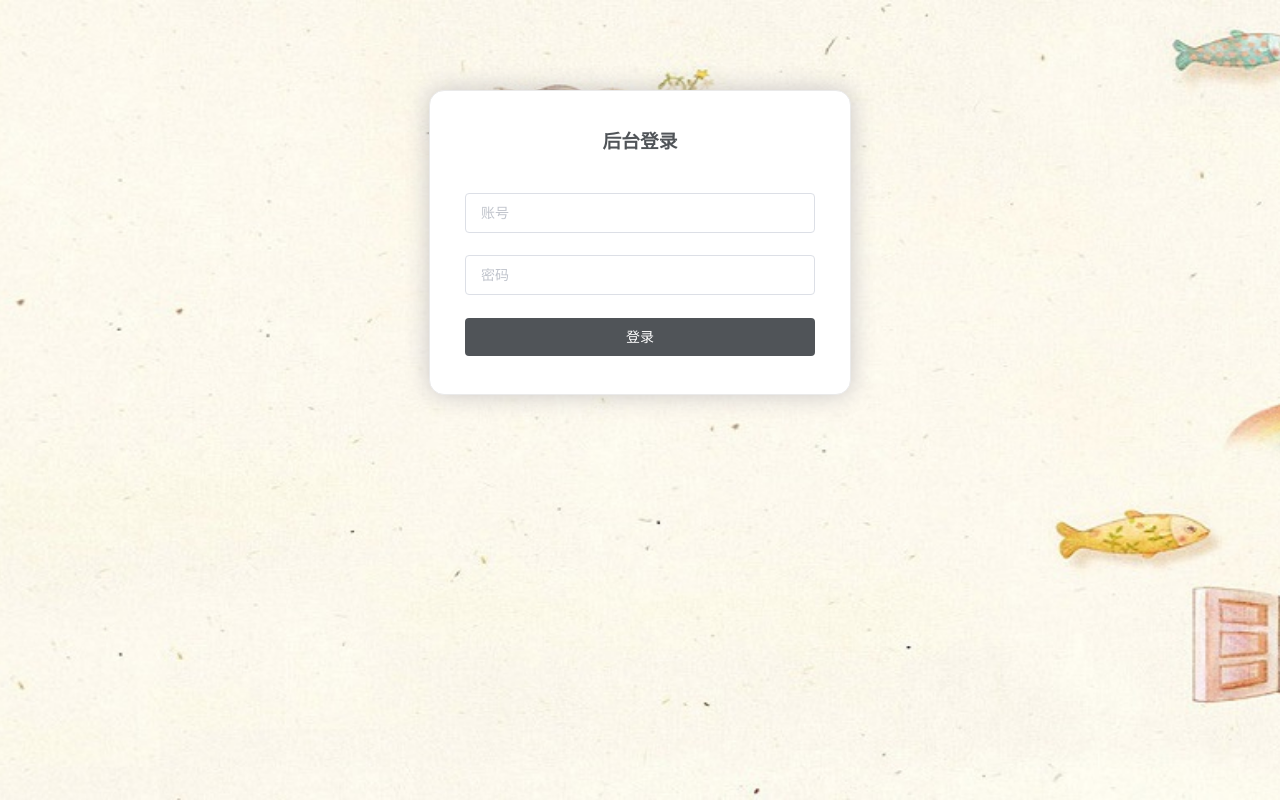
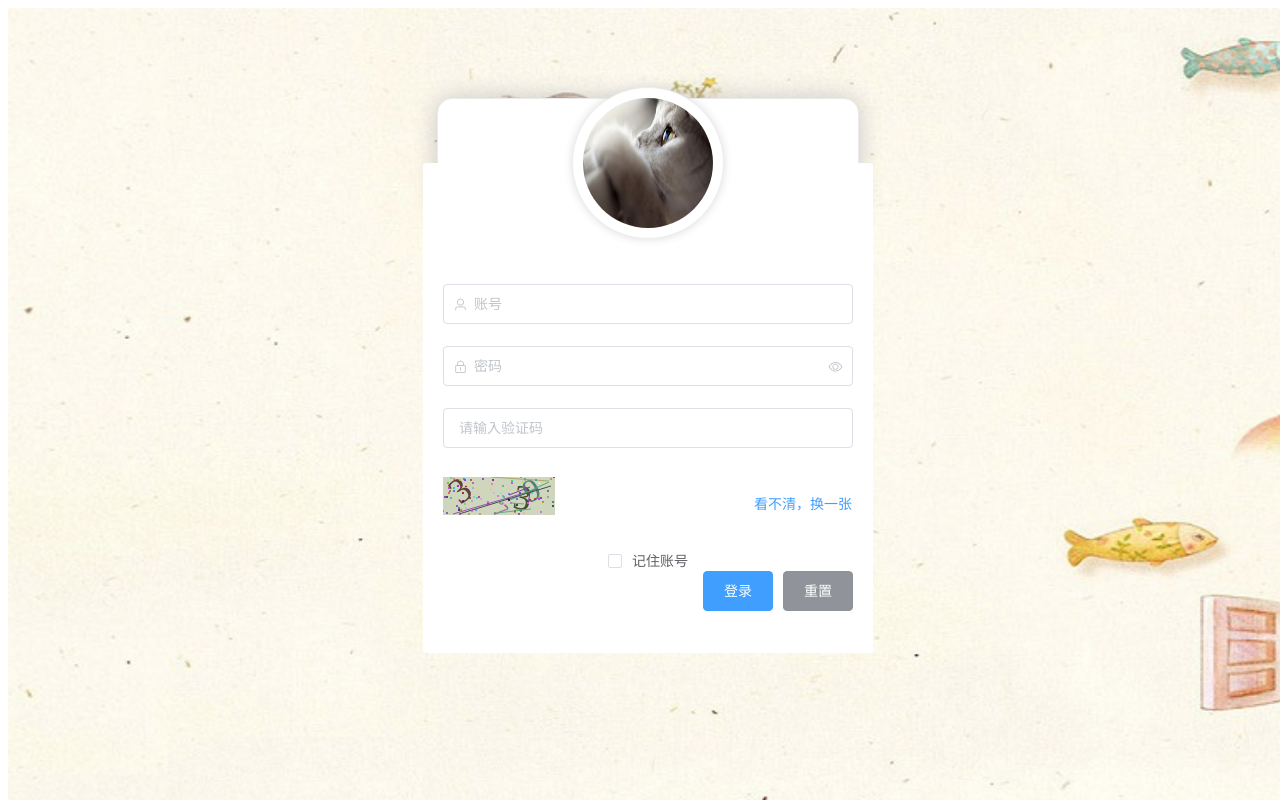
Before and after one commit to fangyanqing/maomipuzi-vue, a Vue app: page /#/login2 in a window 1280 px wide. Built offline with nearby package versions, Linux system fonts and the light colour scheme.

Commit message:
完成登录页

```diff
--- a/src/components/Login.vue
+++ b/src/components/Login.vue
@@ -3,35 +3,133 @@
   <el-form class="login-container" label-position="left"
            label-width="0px">
     <h3 class="login_title">后台登录</h3>
-    <el-form-item>
-      <el-input type="text" v-model="loginForm.adminName"
-                auto-complete="off" placeholder="账号"></el-input>
-    </el-form-item>
-    <el-form-item>
-      <el-input type="password" v-model="loginForm.password"
-                auto-complete="off" placeholder="密码"></el-input>
-    </el-form-item>
-    <el-form-item style="width: 100%">
-      <el-button type="primary" style="width: 100%;background: #505458;border: none" v-on:click="login">登录</el-button>
-    </el-form-item>
+    <div class="login_box">
+        <!-- 头像 -->
+        <div class="avatar_box">
+          <img src="../assets/login/login_tx.jpeg" alt="">
+        </div>
+      <!-- 表单 -->
+      <el-form ref="LoginFormRef" :model="loginForm" label-width="0" :rules="LoginFormRules" class="login_form">
+        <el-form-item prop="adminName">
+          <el-input v-model="loginForm.adminName" prefix-icon="el-icon-user" placeholder="账号"></el-input>
+        </el-form-item>
+
+        <el-form-item prop="password">
+          <el-input v-model="loginForm.password" :type="passwordType"
+                    auto-complete="off" prefix-icon="el-icon-lock" placeholder="密码">
+            <i class="el-icon-view el-input__icon" :style="fontstyle" slot="suffix" @click="showPassword"></i>
+          </el-input>
+        </el-form-item>
+
+        <el-form-item  prop="verifycode">
+          <!-- 注意：prop与input绑定的值一定要一致，否则验证规则中的value会报undefined，因为value即为绑定的input输入值 -->
+          <el-input v-model="loginForm.verifycode" placeholder="请输入验证码" class="identifyinput"></el-input>
+        </el-form-item>
+
+        <el-form-item>
+          <div class="identifybox">
+            <div @click="refreshCode">
+              <s-identify :identifyCode="identifyCode"></s-identify>
+            </div>
+            <el-button @click="refreshCode" type='text' class="textbtn">看不清，换一张</el-button>
+          </div>
+        </el-form-item>
+
+        <el-checkbox v-model="checked">记住账号</el-checkbox>
+
+        <el-form-item class="btns">
+          <el-button type="primary" @click="login">登录</el-button>
+          <el-button type="info" @click="resetLoginForm">重置</el-button>
+        </el-form-item>
+      </el-form>
+    </div>
   </el-form>
   </body>
 </template>
 
 <script>
-
+import SIdentify from '@/components/identify/identify.vue'
 export default {
   name: 'Login',
   data () {
+    // 验证码自定义验证规则
+    const validateVerifycode = (rule, value, callback) => {
+      if (value === '') {
+        callback(new Error('请输入验证码'))
+      } else if (value !== this.identifyCode) {
+        console.log('validateVerifycode:', value)
+        callback(new Error('验证码不正确!'))
+      } else {
+        callback()
+      }
+    }
     return {
       loginForm: {
         adminName: '',
-        password: ''
+        password: '',
+        verifycode: ''
       },
+      fontstyle: {
+      },
+      identifyCodes: '1234567890',
+      identifyCode: '',
+      checked: false,
+      LoginFormRules: {
+        adminName: [
+          { required: true, message: '请输入用户名', trigger: 'blur' }
+        ],
+        password: [
+          { required: true, message: '请输入密码', trigger: 'blur' },
+          { min: 6, max: 20, message: '密码长度为6~20位', trigger: 'blur' }
+        ],
+        verifycode: [
+          { required: true, trigger: 'blur', validator: validateVerifycode }
+        ]
+      },
+      passwordType: 'password',
       responseResult: []
     }
   },
+  /******************************************************************************/
+  components: {
+    SIdentify
+  },
+  mounted () {
+    // 验证码初始化
+    this.identifyCode = ''
+    this.makeCode(this.identifyCodes, 4)
+  },
+  /******************************************************************************/
   methods: {
+    // 通过改变input的type使密码可见
+    showPassword () {
+      this.fontstyle === '' ? (this.fontstyle = 'color: #409EFF') : (this.fontstyle = '') // 改变密码可见按钮颜色
+      this.passwordType === ''
+        ? (this.passwordType = 'password')
+        : (this.passwordType = '')
+    },
+    // 生成随机数
+    randomNum (min, max) {
+      return Math.floor(Math.random() * (max - min) + min)
+    },
+    // 切换验证码
+    refreshCode () {
+      this.identifyCode = ''
+      this.makeCode(this.identifyCodes, 4)
+    },
+    // 生成四位随机验证码
+    makeCode (o, l) {
+      for (let i = 0; i < l; i++) {
+        // eslint-disable-next-line standard/computed-property-even-spacing
+        this.identifyCode += this.identifyCodes[
+          this.randomNum(0, this.identifyCodes.length)
+        ]
+      }
+      console.log(this.identifyCode)
+    },
+    resetLoginForm () {
+      this.$refs.LoginFormRef.resetFields()
+    },
     login () {
       this.$axios
         .post('/login2', {
@@ -40,7 +138,16 @@ export default {
         })
         .then(successResponse => {
           if (successResponse.data.code === 200) {
-            this.$router.replace({path: '/index'})
+            this.$message({
+              message: '登录成功',
+              type: 'success'
+            })
+            this.$router.push({path: '/index'})
+          } else {
+            this.$message({
+              message: '登录失败，请输入正确的用户名和密码',
+              type: 'error'
+            })
           }
         })
         .catch(failResponse => {
@@ -50,7 +157,7 @@ export default {
 }
 </script>
 
-<style>
+<style scoped>
   #poster {
     background: url("../assets/login/bg.jpg") no-repeat center;
     height: 100%;
@@ -76,5 +183,50 @@ export default {
     text-align: center;
     color: #505458;
   }
+  .login_box{
+    width: 450px;
+    height: 490px;
+    background-color: #fff;
+    border-radius: 3px;
+    position: absolute;
+    left: 50%;
+    top: 50%;
+    transform: translate(-50%,-50%)
+  }
+  .avatar_box{
+    width: 130px;
+    height: 130px;
+    border: 1px solid #eee;
+    border-radius: 50%;
+    padding: 10px;
+    box-shadow: 0 0 10px #ddd;
+    position: absolute;
+    left:50%;
+    transform: translate(-50%,-50%);
+    background-color: #fff;
+  }
+  img{
+    width: 100%;
+    height: 100%;
+    border-radius: 50%;
+    background-color: #eee;
+  }
+
+  .login_form{
+    position: absolute;
+    bottom: 0;
+    width: 100%;
+    padding: 20px;
+    box-sizing: border-box;
+  }
+  .identifybox{
+    display: flex;
+    justify-content: space-between;
+    margin-top:7px;
+  }
+  .btns{
+    display: flex;
+    justify-content:flex-end;
+  }
 
 </style>
--- /dev/null
+++ b/src/components/identify/identify.vue
@@ -0,0 +1,151 @@
+<template>
+  <div class="s-canvas">
+    <canvas id="s-canvas" :width="contentWidth" :height="contentHeight"></canvas>
+  </div>
+</template>
+<script>
+export default {
+  name: 'SIdentify',
+  props: {
+    identifyCode: {
+      type: String,
+      default: '1234'
+    },
+    fontSizeMin: {
+      type: Number,
+      default: 16
+    },
+    fontSizeMax: {
+      type: Number,
+      default: 40
+    },
+    backgroundColorMin: {
+      type: Number,
+      default: 180
+    },
+    backgroundColorMax: {
+      type: Number,
+      default: 240
+    },
+    colorMin: {
+      type: Number,
+      default: 50
+    },
+    colorMax: {
+      type: Number,
+      default: 160
+    },
+    lineColorMin: {
+      type: Number,
+      default: 40
+    },
+    lineColorMax: {
+      type: Number,
+      default: 180
+    },
+    dotColorMin: {
+      type: Number,
+      default: 0
+    },
+    dotColorMax: {
+      type: Number,
+      default: 255
+    },
+    contentWidth: {
+      type: Number,
+      default: 112
+    },
+    contentHeight: {
+      type: Number,
+      default: 38
+    }
+  },
+  methods: {
+    // 生成一个随机数
+    randomNum (min, max) {
+      return Math.floor(Math.random() * (max - min) + min)
+    },
+    // 生成一个随机的颜色
+    randomColor (min, max) {
+      var r = this.randomNum(min, max)
+      var g = this.randomNum(min, max)
+      var b = this.randomNum(min, max)
+      return 'rgb(' + r + ',' + g + ',' + b + ')'
+    },
+    drawPic () {
+      var canvas = document.getElementById('s-canvas')
+      var ctx = canvas.getContext('2d')
+      ctx.textBaseline = 'bottom'
+      // 绘制背景
+      ctx.fillStyle = this.randomColor(
+        this.backgroundColorMin,
+        this.backgroundColorMax
+      )
+      ctx.fillRect(0, 0, this.contentWidth, this.contentHeight)
+      // 绘制文字
+      for (let i = 0; i < this.identifyCode.length; i++) {
+        this.drawText(ctx, this.identifyCode[i], i)
+      }
+      this.drawLine(ctx)
+      this.drawDot(ctx)
+    },
+    drawText (ctx, txt, i) {
+      ctx.fillStyle = this.randomColor(this.colorMin, this.colorMax)
+      ctx.font =
+          this.randomNum(this.fontSizeMin, this.fontSizeMax) + 'px SimHei'
+      var x = (i + 1) * (this.contentWidth / (this.identifyCode.length + 1))
+      var y = this.randomNum(this.fontSizeMax, this.contentHeight - 5)
+      var deg = this.randomNum(-45, 45)
+      // 修改坐标原点和旋转角度
+      ctx.translate(x, y)
+      ctx.rotate(deg * Math.PI / 180)
+      ctx.fillText(txt, 0, 0)
+      // 恢复坐标原点和旋转角度
+      ctx.rotate(-deg * Math.PI / 180)
+      ctx.translate(-x, -y)
+    },
+    drawLine (ctx) {
+      // 绘制干扰线
+      for (let i = 0; i < 8; i++) {
+        ctx.strokeStyle = this.randomColor(
+          this.lineColorMin,
+          this.lineColorMax
+        )
+        ctx.beginPath()
+        ctx.moveTo(
+          this.randomNum(0, this.contentWidth),
+          this.randomNum(0, this.contentHeight)
+        )
+        ctx.lineTo(
+          this.randomNum(0, this.contentWidth),
+          this.randomNum(0, this.contentHeight)
+        )
+        ctx.stroke()
+      }
+    },
+    drawDot (ctx) {
+      // 绘制干扰点
+      for (let i = 0; i < 100; i++) {
+        ctx.fillStyle = this.randomColor(0, 255)
+        ctx.beginPath()
+        ctx.arc(
+          this.randomNum(0, this.contentWidth),
+          this.randomNum(0, this.contentHeight),
+          1,
+          0,
+          2 * Math.PI
+        )
+        ctx.fill()
+      }
+    }
+  },
+  watch: {
+    identifyCode () {
+      this.drawPic()
+    }
+  },
+  mounted () {
+    this.drawPic()
+  }
+}
+</script>
--- a/src/main.js
+++ b/src/main.js
@@ -11,6 +11,8 @@ axios.defaults.baseURL = 'http://localhost:8081/admin/api'
 Vue.prototype.$axios = axios
 Vue.config.productionTip = false
 
+Vue.prototype.$http = axios
+
 Vue.use(ElementUI)
 
 /* eslint-disable no-new */
```
Also changed, not shown: src/assets/login/login_tx.jpeg (added).
